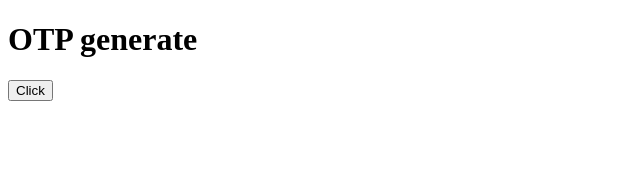
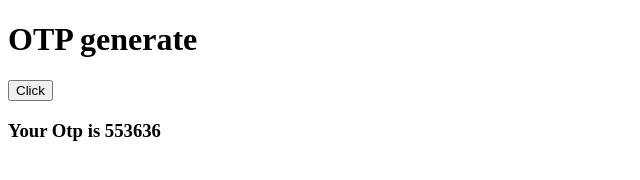
Before and after one commit to Creative-Debashis/javascript, a plain HTML site: page index.html in a window 1280 px wide. Shown: the whole page, without its empty margins (0-640 px from the left). Drawn offline with Linux system fonts and the light colour scheme.

Commit message:
complete generateOTP

```diff
--- a/index.html
+++ b/index.html
@@ -8,6 +8,7 @@
 <body>
     <h1>OTP generate</h1>
     <button onclick="generateOTP()">Click</button>
+    <h3 id="show"></h3>
     <script src="main.js"></script>
 </body>
 </html>
--- a/main.js
+++ b/main.js
@@ -1 +1,20 @@
-console.log("generateOTP");
+// function generateOTP() {
+//     // Generate a random number between 100000 and 999999 (inclusive)
+//     const otp = Math.floor(100000 + Math.random() * 900000);
+//     return otp;
+// }
+
+// console.log(generateOTP());
+
+function generateOTP(length = 6) {
+    let otp = '';
+    for (let i = 0; i < length; i++) {
+        otp += Math.floor(Math.random() * 10); // Adds a random digit (0-9)
+    }
+    document.getElementById("show").innerText = `Your Otp is ${otp}`
+    console.log(otp); // Logs the complete OTP after the loop
+    return otp; // You can return the OTP if needed
+
+}
+
+generateOTP(); // Call the function
```
